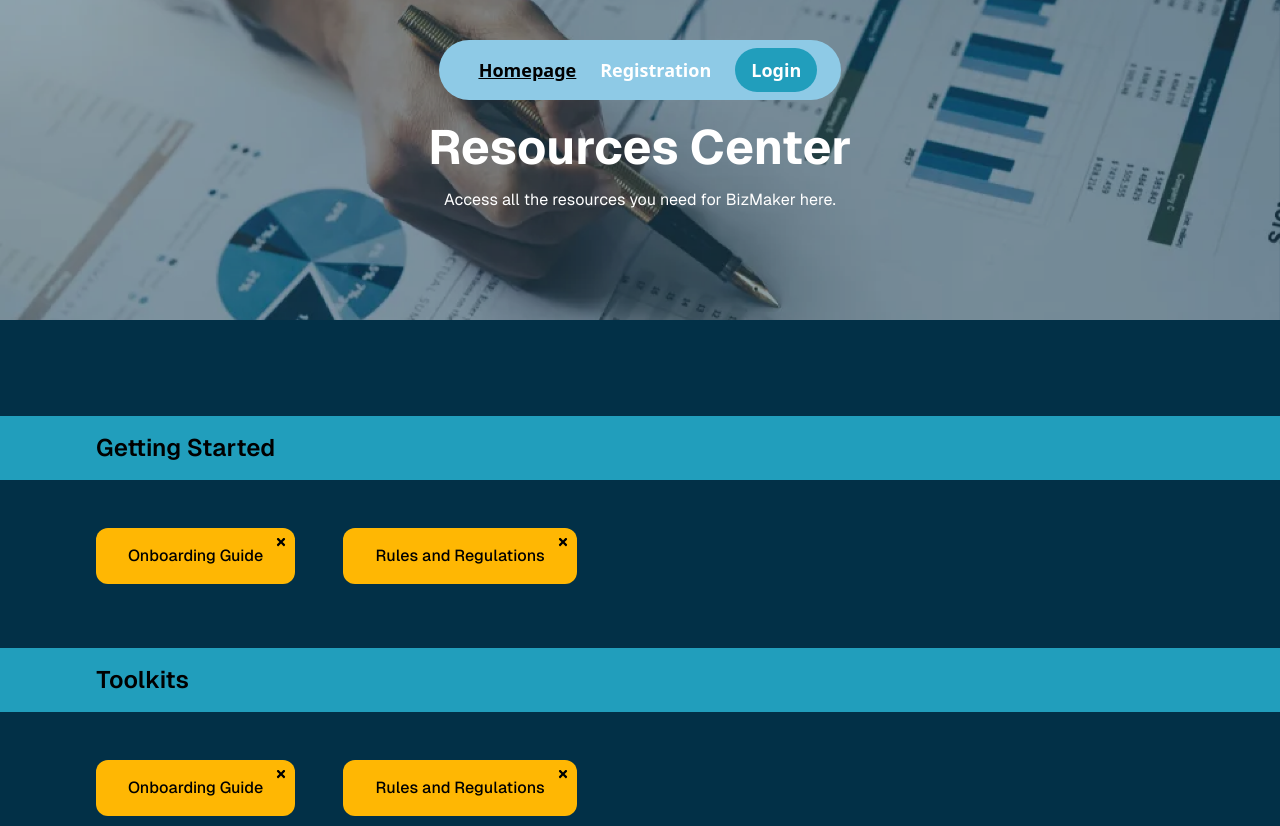
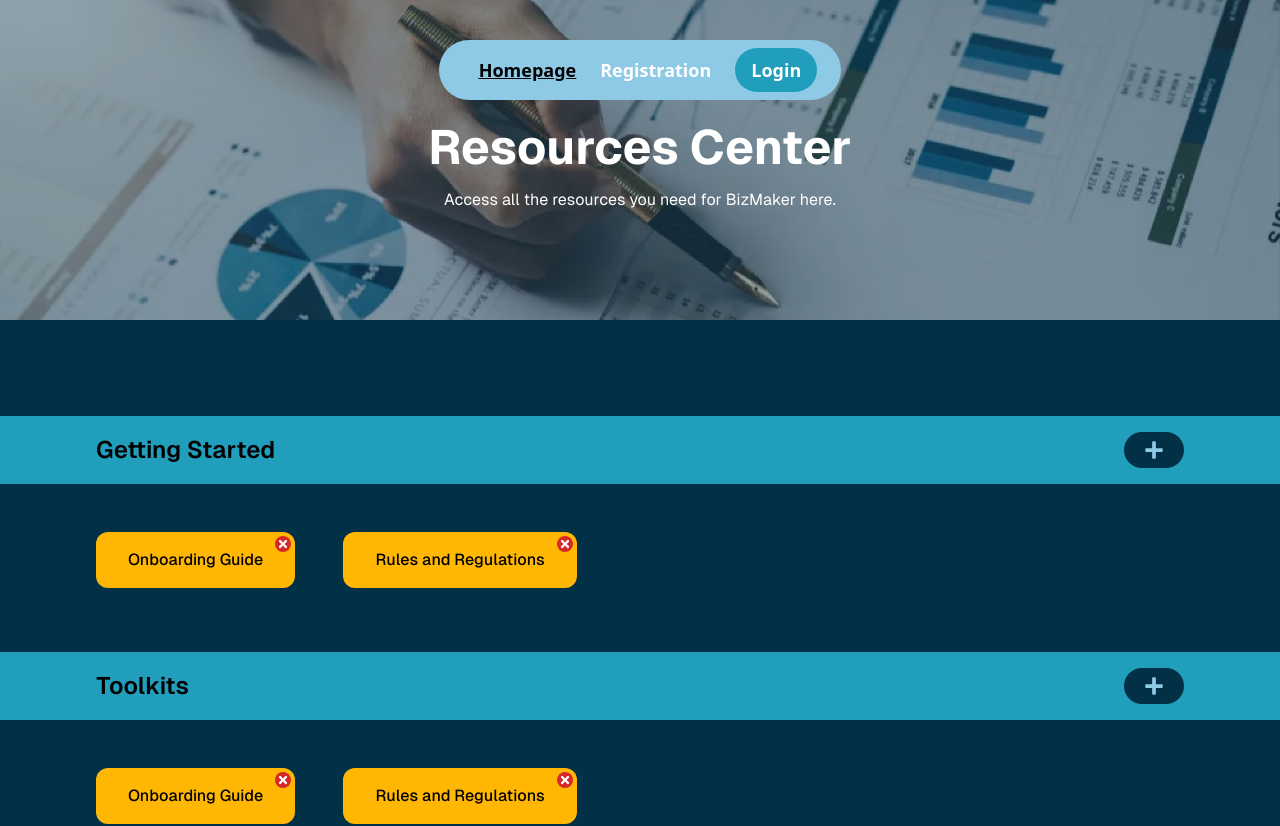
Before and after one commit to diminecjean/hackfinity, a Next.js app: page /admin/resources in a window 1280 px wide. Shown: the top 826 px of the page. Built offline with nearby package versions, Linux system fonts and the light colour scheme.

Commit message:
add Add Resource button

```diff
--- a/src/app/admin/resources/page.js
+++ b/src/app/admin/resources/page.js
@@ -2,6 +2,7 @@
 import TopBanner from "@/components/custom/top-banner";
 import { useState } from "react";
 import { FaTimes } from 'react-icons/fa';
+import { FaPlus } from 'react-icons/fa';
 
 // This is just dummy user role, replace with actual user role logic after we have auth
 const userRole = "admin";
@@ -21,6 +22,19 @@ export default function Resources() {
         setResources(resources.filter(resource => resource.id !== resourceId));
     };
 
+    // Add a new resource
+    const addResource = (section) => {
+        const newResourceTitle = prompt("Enter the title of the new resource:");
+        if (newResourceTitle) {
+            const newResource = {
+                id: resources.length + 1, // Temporary ID, consider UUID for production
+                title: newResourceTitle,
+                section: section,
+            };
+            setResources([...resources, newResource]);
+        }
+    };
+
     return (
         <div className="font-[family-name:var(--font-geist-sans)]">
             <TopBanner
@@ -33,29 +47,40 @@ export default function Resources() {
                     resources={resources.filter(res => res.section === "getting-started")}
                     isAdmin={userRole === "admin"}
                     onRemove={removeResource}
+                    onAdd={() => addResource("getting-started")}
                 />
                 <Section
                     title="Toolkits"
                     resources={resources.filter(res => res.section === "toolkits")}
                     isAdmin={userRole === "admin"}
                     onRemove={removeResource}
+                    onAdd={() => addResource("toolkits")}
                 />
                 <Section
                     title="Events"
                     resources={resources.filter(res => res.section === "events")}
                     isAdmin={userRole === "admin"}
                     onRemove={removeResource}
+                    onAdd={() => addResource("events")}
                 />
             </div>
         </div>
     );
 }
 
-function Section({ title, resources, isAdmin, onRemove }) {
+function Section({ title, resources, isAdmin, onRemove, onAdd }) {
     return (
         <section id={title.toLowerCase().replace(" ", "-")}>
-            <div className="w-full bg-blue-mid px-24 py-4">
+            <div className="w-full bg-blue-mid px-24 py-4 flex justify-between items-center">
                 <h1 className="text-2xl font-semibold">{title}</h1>
+                {isAdmin && (
+                    <button
+                        className="text-blue-light bg-blue-dark px-5 py-2 rounded-full hover:bg-green-mid hover:text-white transition duration-300 ease-in-out ransform hover:scale-110"
+                        onClick={onAdd}
+                    >
+                        <FaPlus size={20} />
+                    </button>
+                )}
             </div>
             <div className="my-12 mx-24 flex gap-12 justify-start">
                 {resources.map(resource => (
@@ -63,7 +88,7 @@ function Section({ title, resources, isAdmin, onRemove }) {
                         {resource.title}
                         {isAdmin && (
                             <button
-                                className="absolute top-0 right-0 mt-1 mr-1 p-1 text-red-600 bg-red-100 rounded-full hover:bg-red-500 hover:text-white transition duration-300 ease-in-out"
+                                className="absolute top-0 right-0 mt-1 mr-1 p-0.5 text-white bg-red-mid rounded-full hover:bg-red-mid hover:bg-red-hover transition duration-300 ease-in-out ransform hover:scale-110"
                                 onClick={() => onRemove(resource.id)}
                             >
                                 <FaTimes size={12} />
```
